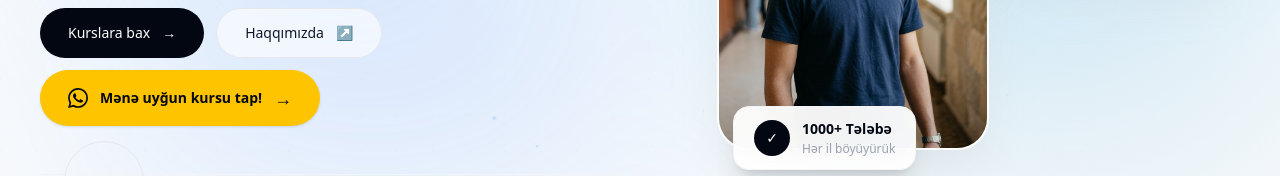
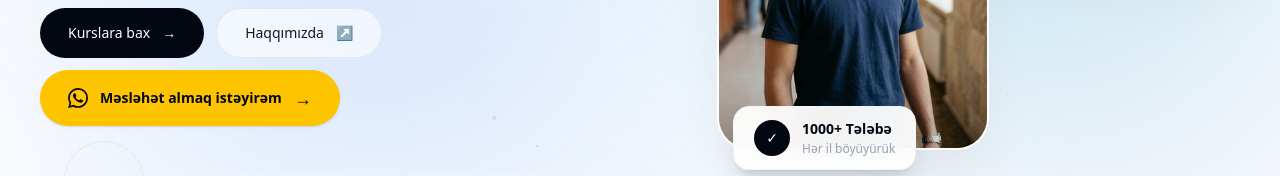
Before and after one commit to Shookrun/ugur-academy, a Next.js app: page / in a window 1280 px wide. Shown: the part 606-782 px from the top of the page. Built offline with nearby package versions, Linux system fonts and the light colour scheme; no server answers; the database is empty.

Commit message:
Update Hero.tsx

```diff
--- a/components/ui/Hero.tsx
+++ b/components/ui/Hero.tsx
@@ -274,7 +274,7 @@ const Hero = () => {
                   <path d="M20.52 3.449A11.863 11.863 0 0 0 12.057 0C5.495 0 .15 5.344.15 11.906c0 2.097.547 4.145 1.587 5.953L.048 24l6.29-1.65a11.87 11.87 0 0 0 5.713 1.456h.005c6.56 0 11.905-5.344 11.905-11.906a11.86 11.86 0 0 0-3.441-8.451zM12.058 21.785h-.004a9.87 9.87 0 0 1-5.03-1.378l-.361-.214-3.733.98.996-3.642-.235-.373a9.87 9.87 0 0 1-1.51-5.252c0-5.446 4.43-9.876 9.882-9.876a9.82 9.82 0 0 1 6.99 2.898 9.86 9.86 0 0 1 2.89 6.996c-.002 5.447-4.432 9.875-9.885 9.875z" />
                 </svg>
 
-                Mənə uyğun kursu tap!
+                Məsləhət almaq istəyirəm
 
                 <span
                   className="
```
